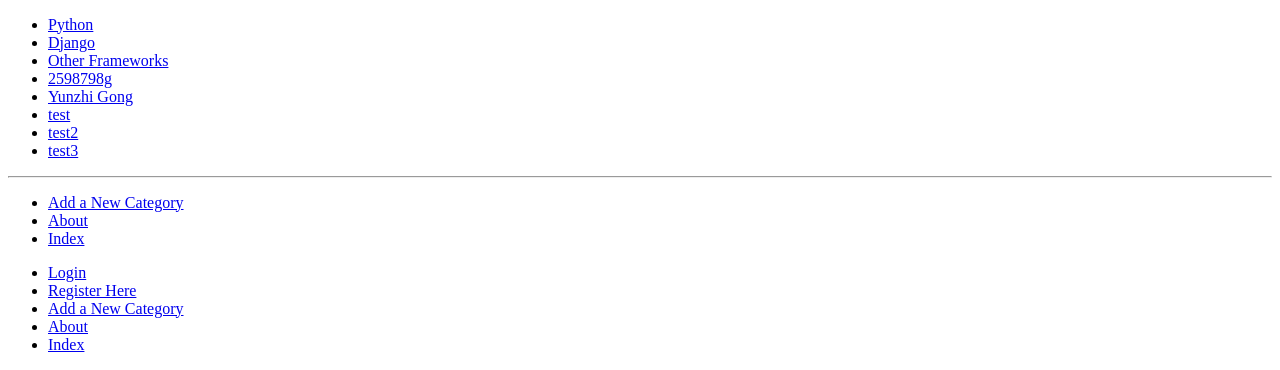
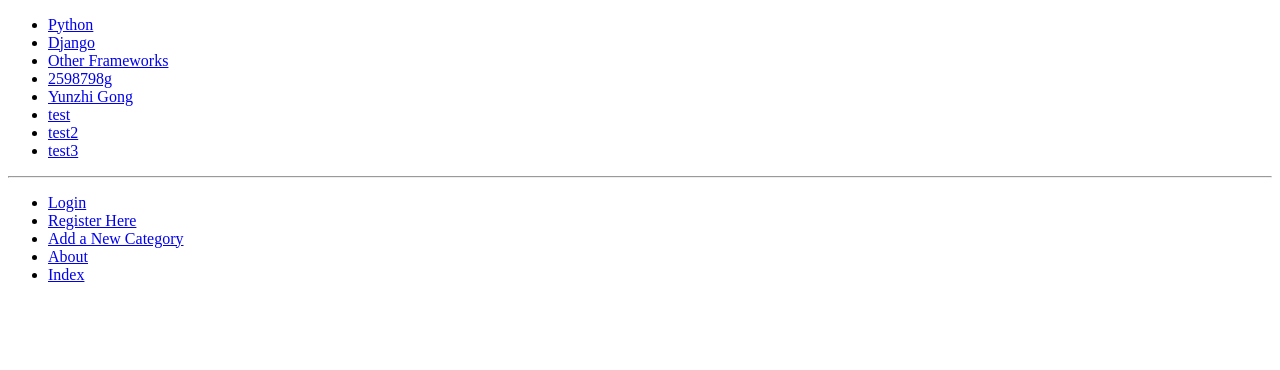
Before and after one commit to LuoBiDa42/tango_with_django_project, a Django app: page / in a window 1280 px wide. Shown: the part 780-1150 px from the top of the page. After the commit the page ends 1062 px from the top, so only its background shows below. Run offline with Django 3.2, Linux system fonts and the light colour scheme; data comes from the database, SQL or seed files in the repository.

Commit message:
no message

```diff
--- a/templates/rango/base.html
+++ b/templates/rango/base.html
@@ -25,15 +25,6 @@
         <hr />
         <div>
             <ul>
-                <li><a href="{% url 'rango:add_category' %}">Add a New Category</a></li>
-                <li><a href="{% url 'rango:about' %}">About</a></li>
-                <li><a href="{% url 'rango:index' %}">Index</a></li>
-            </ul>
-        </div>
-    </body>
-</html>
-
-<ul>
                 {% if user.is_authenticated %}
                     <li><a href="{% url 'restricted' %}">Restricted Page</a></li>
                     <li><a href="{% url 'logout' %}">Logout</a></li>
@@ -45,3 +36,6 @@
                     <li><a href="{% url 'about' %}">About</a></li>
                     <li><a href="{% url 'index' %}">Index</a></li>
             </ul>
+        </div>
+    </body>
+</html>
```
Also changed, not shown: rango/views.py (+4 -11 lines), templates/rango/restricted.html (added, +11 -0 lines). Lines whose indentation alone changed are shown as unchanged.
